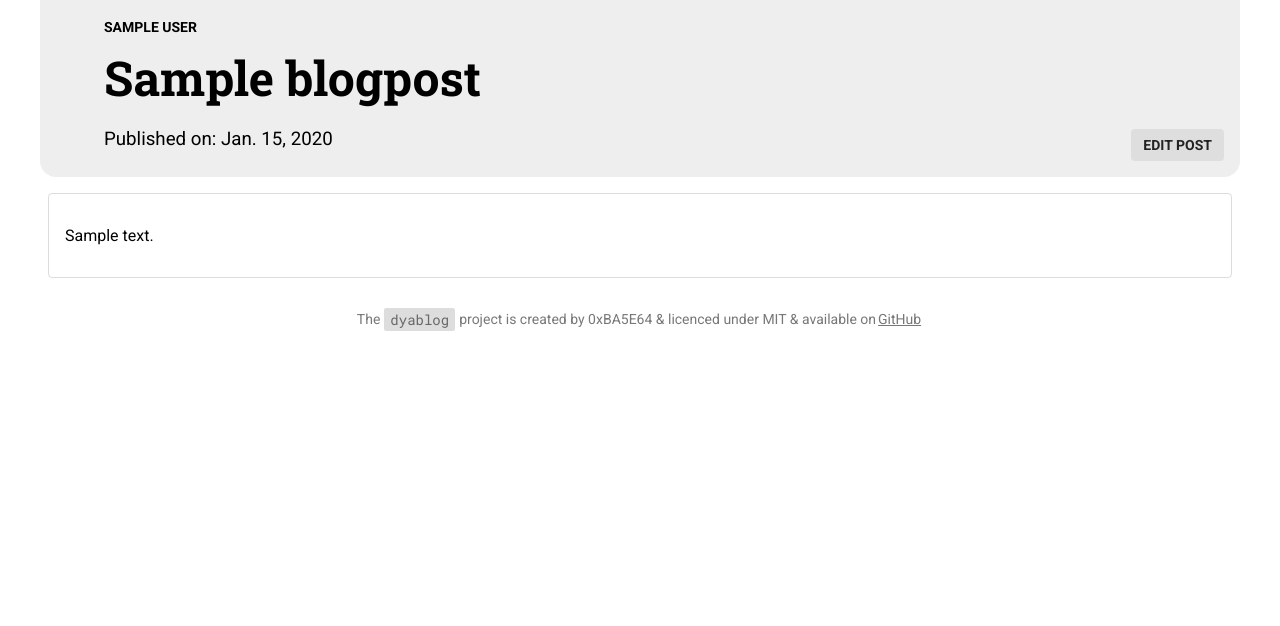
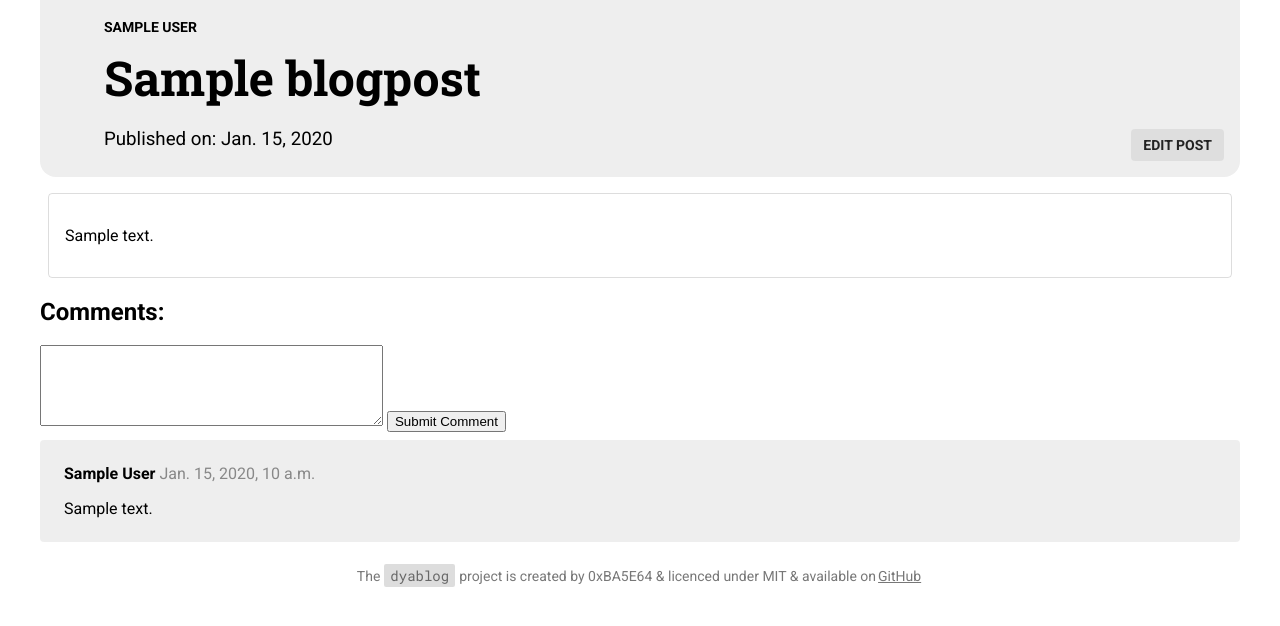
Before and after one commit to 0xBA5E64/dyablog, a Django app: a page that uses blog/templates/blog/view_post.html in a window 1280 px wide. Shown: the part 65-691 px from the top of the page. Run offline with Django 4.2, Linux system fonts and the light colour scheme; a user stored in the database is signed in; tables that the repository leaves empty hold one stand-in row (values such as "Sample post"); parts of the project's set-up code (start-up, migrations or seed data) failed here and were passed over.

Commit message:
Basic implementation for post-comments

```diff
--- a/blog/admin.py
+++ b/blog/admin.py
@@ -1,6 +1,6 @@
 from django.contrib import admin
 
-from blog.models import BlogPost
+from blog.models import BlogPost, CommentPost
 
 # Register your models here.
 
@@ -10,3 +10,6 @@ class AdminBlogPost(admin.ModelAdmin[BlogPost]):
 
 
 admin.site.register(BlogPost, AdminBlogPost)
+
+
+admin.site.register(CommentPost)
--- a/blog/models.py
+++ b/blog/models.py
@@ -16,3 +16,20 @@ class BlogPost(models.Model):
 
     def __str__(self) -> str:
         return self.title
+
+
+class CommentPost(models.Model):
+    parent_post = models.ForeignKey(
+        BlogPost, on_delete=models.CASCADE, related_name="comments"
+    )
+    author = models.ForeignKey(
+        User, on_delete=models.CASCADE, related_name="comments"
+    )
+    timestamp = models.DateTimeField("Time of Comment")
+    body = models.TextField("Body of Comment", max_length=800)
+
+    class Meta:
+        ordering = ["-timestamp"]
+
+    def __str__(self) -> str:
+        return f"Comment by {self.author.username} on {self.parent_post.slug}"
--- a/blog/static/blog/style.css
+++ b/blog/static/blog/style.css
@@ -226,6 +226,35 @@ nav .separator {
     text-decoration: none;
 }
 
+.post-comments .comment {
+    background: #0001;
+    padding: 8px 24px;
+    margin: 8px 0;
+    border-radius: 4px;
+}
+
+.comment p.author {
+    font-weight: bold;
+}
+
+.comment p.author span.username {
+    display: inline-block;
+    background: #444;
+    border-radius: 4px;
+    padding: 0.1em 0.5em;
+
+    color: #DDD;
+    font-family: 'Roboto Mono', monospace;
+    font-size: 0.8em;
+    text-transform: uppercase;
+}
+
+.comment p.author span.time-date {
+    color: #888;
+    font-weight: normal;
+    text-transform: none;
+}
+
 #footer {
     width: 100%;
     display: flex;
--- a/blog/templates/blog/view_post.html
+++ b/blog/templates/blog/view_post.html
@@ -23,5 +23,32 @@
     <div class="post-body">
         {{ post.body }}
     </div>
+    <div class="post-comments">
+        <h2>Comments:</h2>
+        {% if perms.blog.add_commentpost %}
+        <form method="post">
+            {% csrf_token %}
+            <textarea name="body" cols="40" rows="5" maxlength="800"></textarea>
+            <button>Submit Comment</button>
+        </form>
+        {% endif %}
+        {% if post.comments.all %}
+        {% for comment in post.comments.all %}
+        <div class="comment">
+            <p class="author">
+                {% if comment.author.first_name %}
+                {{comment.author.first_name}} {{comment.author.last_name}}
+                {% else %}
+                <span class="username">{{comment.author.username}}</span>
+                {% endif %}
+                <span class="time-date">{{comment.timestamp}}</span>
+            </p>
+            <p>{{comment.body}}</p>
+        </div>
+        {% endfor %}
+        {% else %}
+        <p>This post does not yet have any comments.</p>
+        {% endif %}
+    </div>
 </div>
 {% endblock %}
--- a/blog/views.py
+++ b/blog/views.py
@@ -1,3 +1,5 @@
+from datetime import datetime
+
 from django.contrib.auth.decorators import permission_required
 from django.http import HttpRequest
 from django.http.response import HttpResponseBase
@@ -5,7 +7,7 @@ from django.shortcuts import get_object_or_404, redirect, render
 from django.utils.safestring import SafeText
 from django.utils.text import slugify
 
-from .forms import BlogForm
+from .forms import BlogForm, CommentForm
 from .models import BlogPost
 
 # Create your views here.
@@ -20,6 +22,21 @@ def index(request: HttpRequest) -> HttpResponseBase:
 
 
 def post(request: HttpRequest, blogpost_slug: SafeText) -> HttpResponseBase:
+    if request.method == "POST" and request.user.has_perm(
+        "blog.add_commentpost"
+    ):
+        form = CommentForm(request.POST)
+        if form.is_valid():
+            new_comment = form.save(commit=False)
+
+            new_comment.parent_post = get_object_or_404(
+                BlogPost, slug=blogpost_slug
+            )
+            new_comment.author = request.user
+            new_comment.timestamp = datetime.now()
+            new_comment.save()
+
+            return redirect("blog:post", blogpost_slug=blogpost_slug)
     selected_post = get_object_or_404(BlogPost, slug=blogpost_slug)
     return render(request, "blog/view_post.html", {"post": selected_post})
 
```
Also changed, not shown: blog/forms.py (+8 -1 lines), blog/migrations/0005_commentpost.py (added).
